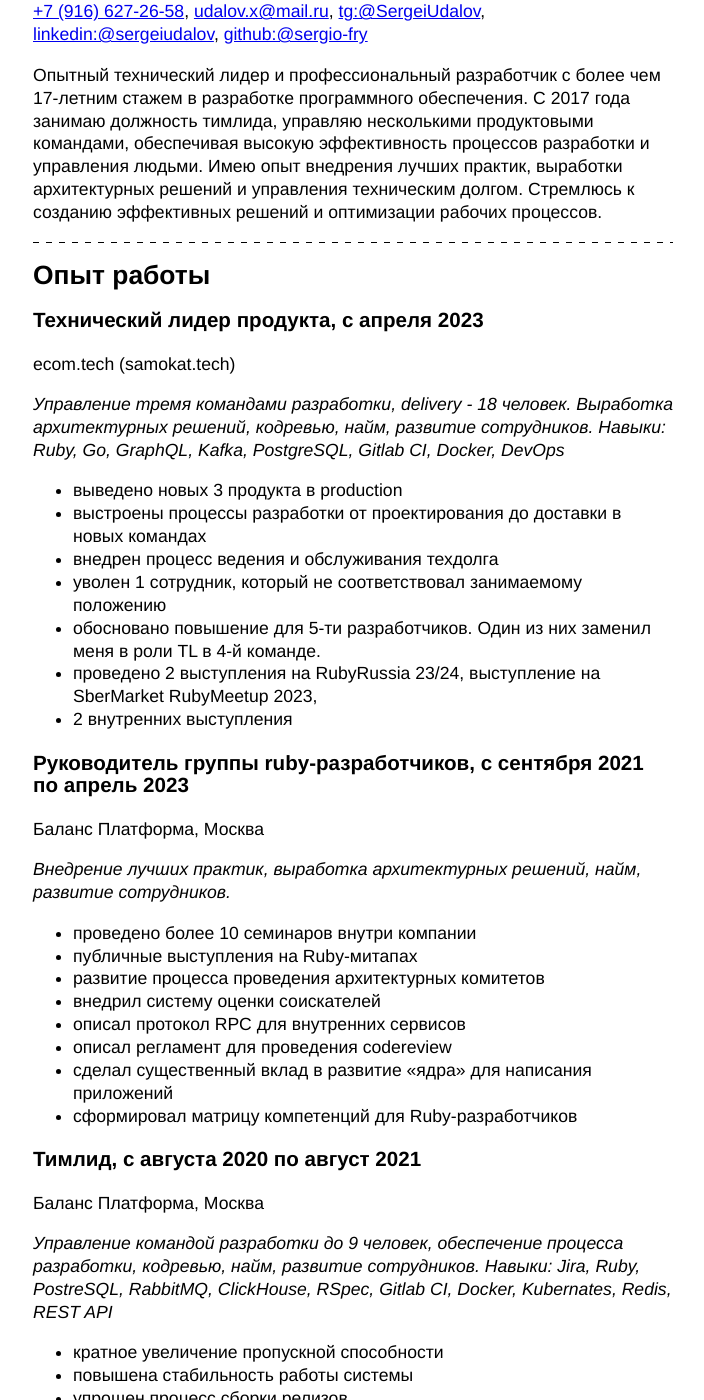
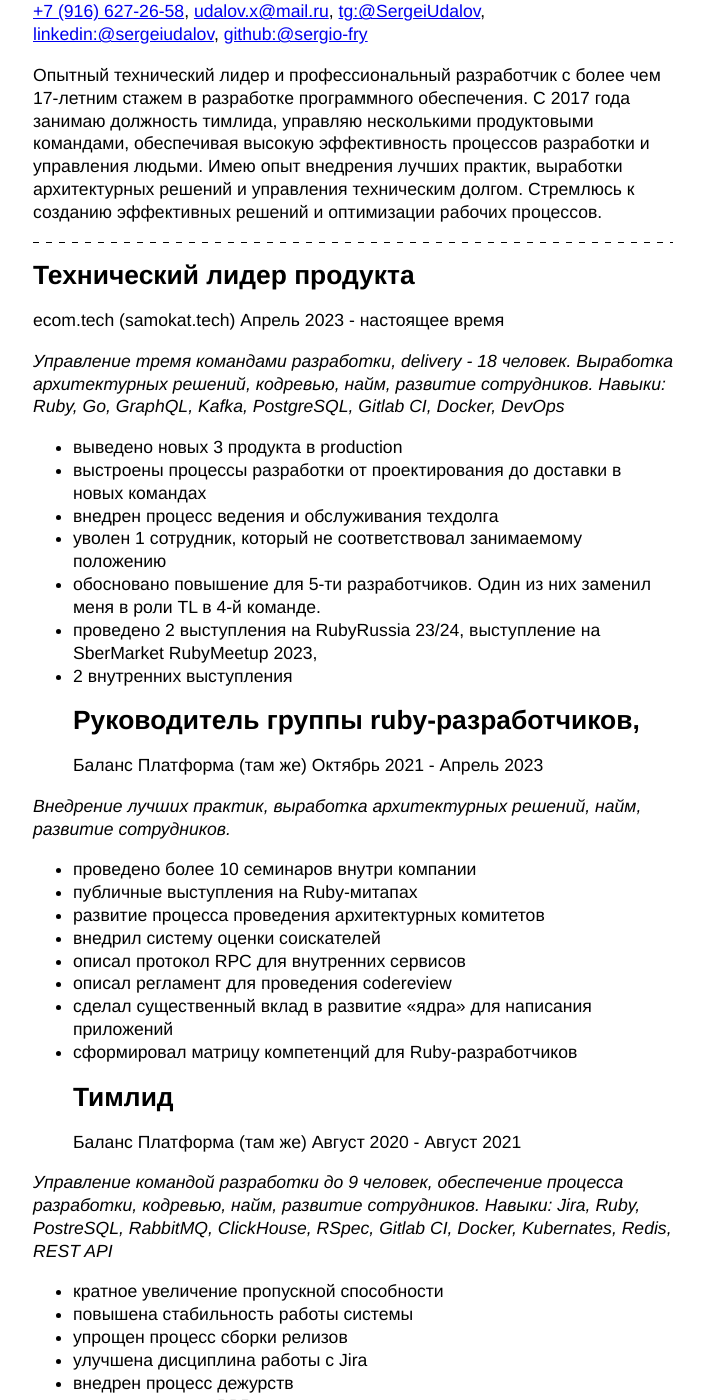
Before and after one commit to sergio-fry/blog, a Jekyll site: the page built from cv.md, in a window 1280 px wide and 1400 px high, scrolled down 323 px. Shown: the whole window, without its empty margins (287-991 px from the left). Built offline with Jekyll 4.4.1, drawn with Linux system fonts in a browser that asks for light colours; some of the changed text lies outside the part shown.

Commit message:
vault backup: 2025-01-15 16:26:36
Affected files:
cv.md

```diff
--- a/cv.md
+++ b/cv.md
@@ -13,11 +13,9 @@ disable_comments: true
 Опытный технический лидер и профессиональный разработчик с более чем 17-летним стажем в разработке программного обеспечения. С 2017 года занимаю должность тимлида, управляю несколькими продуктовыми командами, обеспечивая высокую эффективность процессов разработки и управления людьми. Имею опыт внедрения лучших практик, выработки архитектурных решений и управления техническим долгом. Стремлюсь к созданию эффективных решений и оптимизации рабочих процессов.
 
 ---
-## Опыт работы
-
-### Технический лидер продукта, с апреля 2023
-
+## Технический лидер продукта
 ecom.tech (samokat.tech)
+Апрель 2023 - настоящее время
 
 *Управление тремя командами разработки, delivery - 18 человек. Выработка архитектурных решений, кодревью, найм, развитие сотрудников. Навыки: Ruby, Go, GraphQL, Kafka, PostgreSQL, Gitlab CI, Docker, DevOps*
 
@@ -28,10 +26,9 @@ ecom.tech (samokat.tech)
 - обосновано повышение для 5-ти разработчиков. Один из них заменил меня в роли TL в 4-й команде.
 - проведено 2 выступления на RubyRussia 23/24, выступление на SberMarket RubyMeetup 2023,
 - 2 внутренних выступления
-
-### Руководитель группы ruby-разработчиков, с сентября 2021 по апрель 2023
-
-Баланс Платформа, Москва
+## Руководитель группы ruby-разработчиков,
+Баланс Платформа (там же)
+Октябрь 2021 - Апрель 2023
 
 *Внедрение лучших практик, выработка архитектурных решений, найм, развитие сотрудников.*
 
@@ -43,11 +40,9 @@ ecom.tech (samokat.tech)
 * описал регламент для проведения codereview
 * сделал существенный вклад в развитие «ядра» для написания приложений
 * сформировал матрицу компетенций для Ruby-разработчиков
-
-
-### Тимлид, с августа 2020 по август 2021
-
-Баланс Платформа, Москва
+## Тимлид
+Баланс Платформа (там же)
+Август 2020 - Август 2021
 
 *Управление командой разработки до 9 человек, обеспечение процесса разработки, кодревью, найм, развитие сотрудников. Навыки: Jira, Ruby, PostreSQL, RabbitMQ, ClickHouse, RSpec, Gitlab CI, Docker, Kubernates, Redis, REST API*
 
@@ -59,11 +54,9 @@ ecom.tech (samokat.tech)
 * внедрен процесс PBR
 * внедрен аналитический модуль с использованием ClickHouse
 * подготовлен тимлид на смену
-
-
-### Ведущий программист, с сентября 2019 по август 2022
-
-Баланс Платформа, Москва
+## Ведущий программист
+Баланс Платформа
+Сентябрь 2019 - Август 2020
 
 *Разработка сервисов для автоматизации процесса выдачи кредитов (Lending-as-a-Service, LaaS). Проектирование и разрабоотка внутренних сервисов. Навыки: Ruby, PostreSQL, RabbitMQ, ClickHouse, RSpec, Gitlab CI, Docker, Kubernates, Redis, Memcached, JSON, REST API, Swagger.*
 
@@ -72,10 +65,9 @@ ecom.tech (samokat.tech)
 * Разработка сервиса сбора бизнес событий для аналитики
 * Рефакторинг монолита (выделение сервисов)
 * Доработка сервиса LaaS
-
-### Тимлид, июнь 2017 - август 2019
-
-Софт Телематика, Москва
+## Тимлид
+Софт Телематика (там же)
+Июнь 2017 - Август 2019
 
 *Координация работы группы разработки (до 7-ми разраобтчиков) и разработка в проектах “Платон”, “Обоз”, “Коспро платные дороги”. Навыки: Ruby on Rails, PostgreSQL, RabbitMQ, ClickHouse, RSpec, Cucumber, Capybara, Redis, Camunda, Jira, Keycloack, Java, Kotlin, Docker, Docker Swarm, Gitlab CI, JWT, Jenkins, Microservices, MongoDB, ELK, memcached, REST API, JSON, XML.*
 
@@ -86,9 +78,9 @@ ecom.tech (samokat.tech)
 * Добавлен ряд отчетов для “Платон”
 * Значительно расширен функционал проекта “Обоз” (Документооборот для системы грузоперевозок). Проект сдан заказчику. (интеграция с РЖД, система автоподбора вариантов перевозки с использованием генетического алгоритма, интеграция с Traccar)
 
-### Ведущий программист, апрель 2017 - июнь 2017
-
-Софт Телематика, Москва
+## Ведущий программист
+Софт Телематика
+Апрель 2017 - Июнь 2017
 
 *Доработка системы взимания платы “Платон”. Навыки: Ruby on Rails, PostgreSQL, Docker, Gitlab CI, RabbitMQ, RSpec, Redis, Backbone, ReactJS.*
 
@@ -118,9 +113,9 @@ ecom.tech (samokat.tech)
 * В качестве преподавателя провел курс "Основы Ruby on Rails" на geek brains
 
 
-## Образование
+# Образование
 
 МАИ, факультет “Прикладной математики и физики” по специальности “математик, системный программист” (2008 год).
 
-## Дополнительные сведения
+# Дополнительные сведения
 Окончил школу с серебряной медалью. Разговариваю по-английски, играю на гитаре (и пою), люблю блюз и рок-н-ролл. Увлекаюсь спортом: [играю в футбол](https://bmfl.ru/player/удалов-сергей-олегович/) в городском чемпионате, тренажерный зал, настольный теннис, бадминтон, волейбол, сноуборд. Люблю обсуждать технологии, веду свой подкаст.
```
Also changed, not shown: other parts of cv.md (+4 -1 lines).
